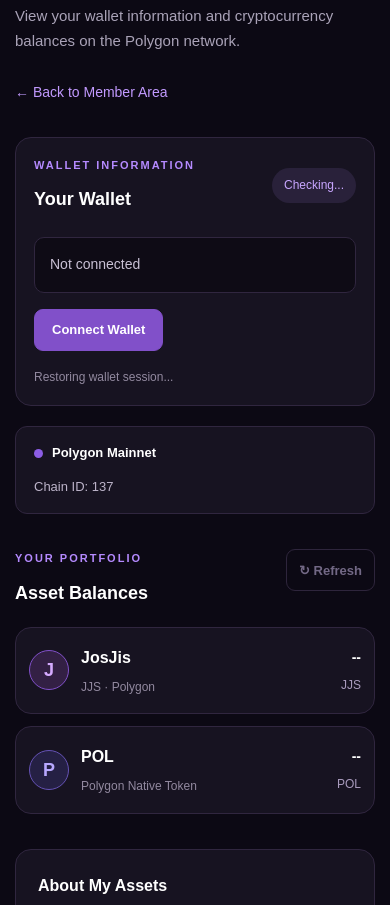
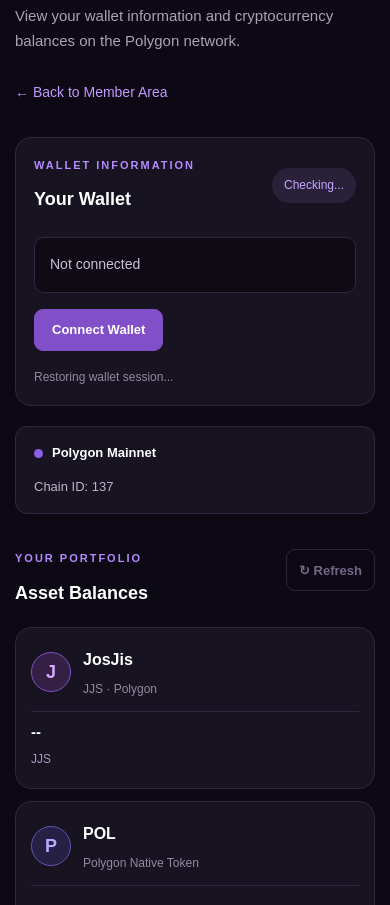
Before and after one commit to josjis-dev/JosJis, a plain HTML site: page member/my-assets/index.html in a window 390 px wide. Shown: the part 195-1100 px from the top of the page. Drawn offline with nearby package versions, Linux system fonts and the light colour scheme.

Commit message:
Noon 001

```diff
--- a/assets/css/my-assets.css
+++ b/assets/css/my-assets.css
@@ -232,6 +232,7 @@
     padding: 20px;
     margin-bottom: 12px;
     transition: border-color 0.2s ease;
+    min-width: 0;
 }
 
 .asset-card:hover {
@@ -263,7 +264,7 @@
 }
 
 .asset-info {
-    flex: 1;
+    flex: 1 1 auto;
     min-width: 0;
 }
 
@@ -280,15 +281,20 @@
 }
 
 .asset-balance {
+    flex: 0 1 48%;
+    max-width: 48%;
+    min-width: 0;
     text-align: right;
-    min-width: 0;
 }
 
 .asset-balance strong {
     display: block;
+    max-width: 100%;
     color: #ffffff;
     font-size: 17px;
     overflow-wrap: anywhere;
+    word-break: break-word;
+    line-height: 1.5;
 }
 
 .asset-balance small {
@@ -352,19 +358,54 @@
         flex-direction: column;
     }
 
+    /* Asset card mobile layout */
+
     .asset-card {
-        padding: 16px 13px;
+        display: grid;
+        grid-template-columns: 40px minmax(0, 1fr);
+        align-items: center;
         gap: 12px;
+        padding: 18px 15px;
     }
 
     .asset-icon {
         width: 40px;
         height: 40px;
         font-size: 18px;
+        grid-column: 1;
+        grid-row: 1;
+    }
+
+    .asset-info {
+        grid-column: 2;
+        grid-row: 1;
+        min-width: 0;
+    }
+
+    .asset-info h3 {
+        font-size: 16px;
+    }
+
+    .asset-balance {
+        grid-column: 1 / -1;
+        grid-row: 2;
+        width: 100%;
+        max-width: 100%;
+        min-width: 0;
+        text-align: left;
+        padding-top: 8px;
+        border-top: 1px solid #30263f;
     }
 
     .asset-balance strong {
-        font-size: 14px;
+        font-size: 15px;
+        line-height: 1.6;
+        overflow-wrap: anywhere;
+        word-break: break-word;
+    }
+
+    .asset-balance small {
+        font-size: 12px;
     }
 
     .assets-section-heading {
```
